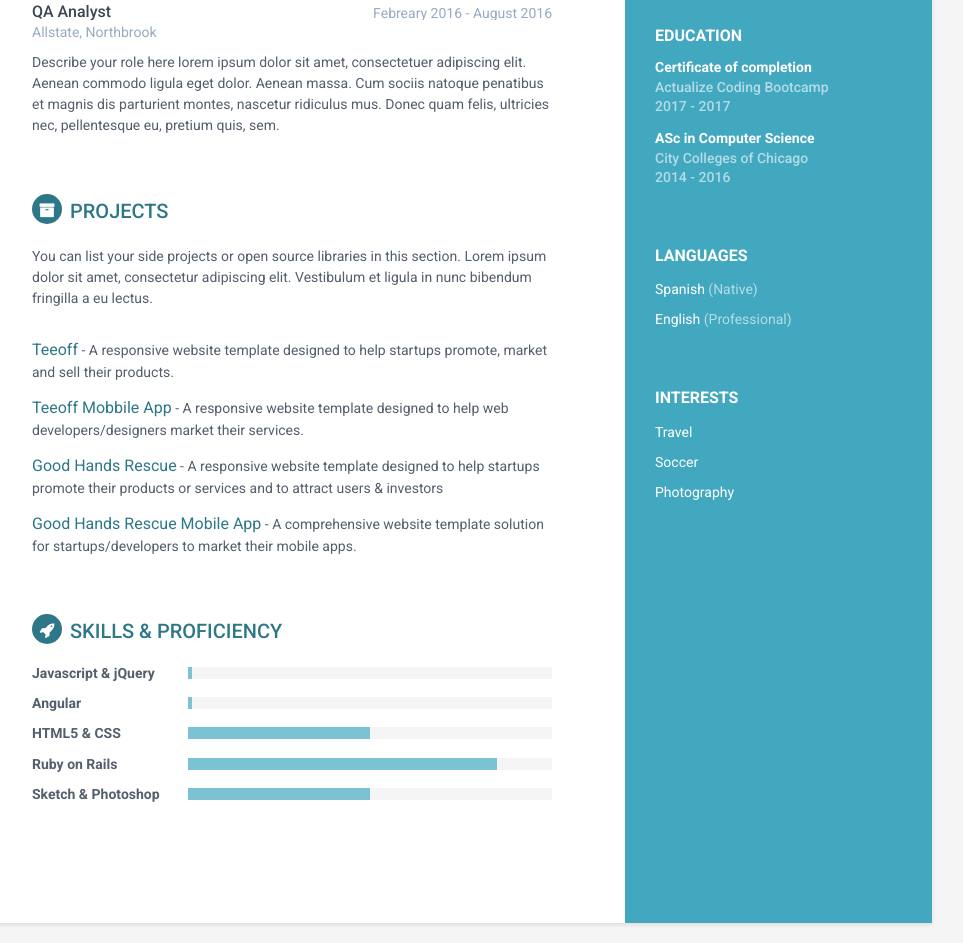
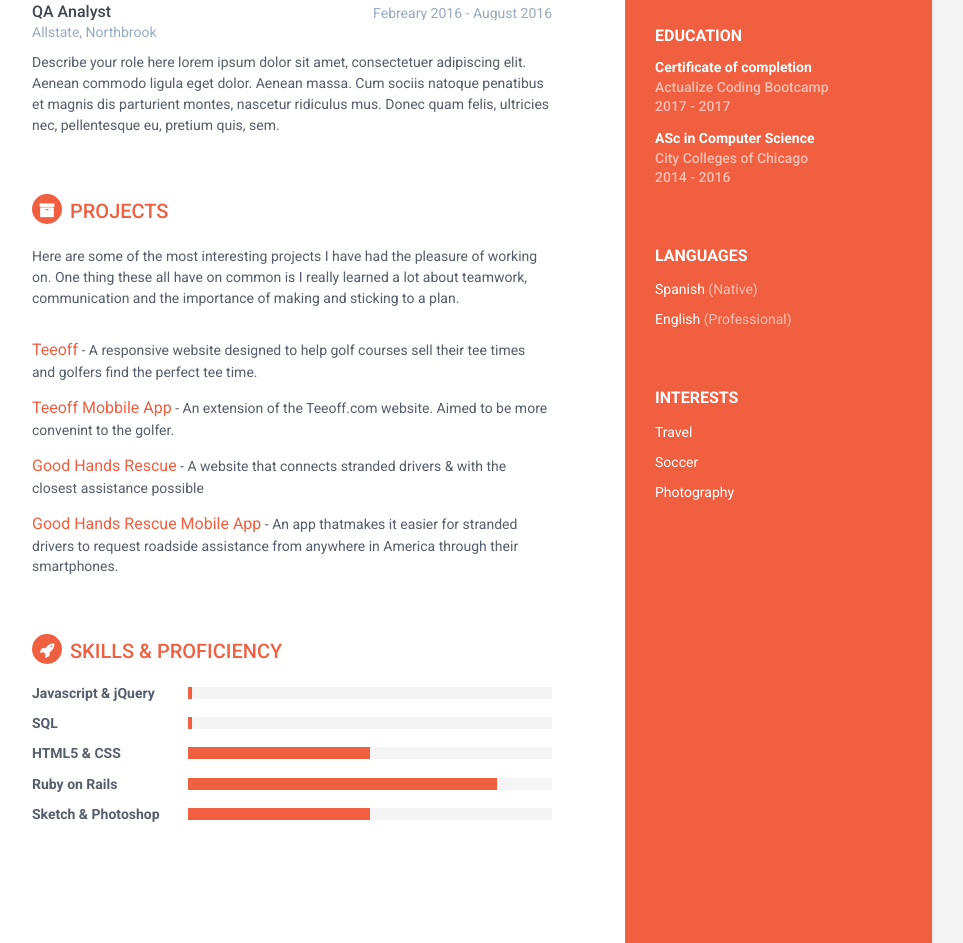
Before and after one commit to jonathanlmartinez/jonathanlmartinez.github.io, a website: page resume.html in a window 1280 px wide. Shown: the part 694-1637 px from the top of the page, without its empty margins (188-1151 px from the left). Drawn offline with Linux system fonts and the light colour scheme; files that its build step writes are made by us from their sources; files whose address does not match are found by name.

Commit message:
changed color and values on resume

```diff
--- a/css/styles.css
+++ b/css/styles.css
@@ -26,7 +26,7 @@ h6 {
   font-weight: 700;
 }
 a {
-  color: #2d7788;
+  color: #F05F40;
   -webkit-transition: all 0.4s ease-in-out;
   -moz-transition: all 0.4s ease-in-out;
   -ms-transition: all 0.4s ease-in-out;
@@ -43,7 +43,7 @@ p {
   line-height: 1.5;
 }
 .wrapper {
-  background: #42A8C0;
+  background: #F05F40;
   max-width: 960px;
   margin: 0 auto;
   position: relative;
@@ -52,7 +52,7 @@ p {
   box-shadow: 0px 2px 4px rgba(0, 0, 0, 0.1);
 }
 .sidebar-wrapper {
-  background: #42A8C0;
+  background: #F05F40;
   position: absolute;
   right: 0;
   width: 307px;
@@ -163,7 +163,7 @@ p {
   text-transform: uppercase;
   font-size: 20px;
   font-weight: 500;
-  color: #2d7788;
+  color: #F05F40;
   position: relative;
   margin-top: 0;
   margin-bottom: 20px;
@@ -182,7 +182,7 @@ p {
   -moz-background-clip: padding;
   -webkit-background-clip: padding-box;
   background-clip: padding-box;
-  background: #2d7788;
+  background: #F05F40;
   text-align: center;
   padding-top: 8px;
   font-size: 16px;
@@ -244,7 +244,7 @@ p {
 }
 .skillset .level-bar-inner {
   height: 12px;
-  background: #7bc2d3;
+  background: #F05F40;
 }
 .footer {
   padding: 30px;
--- a/resume.html
+++ b/resume.html
@@ -88,8 +88,8 @@
                 <div class="summary">
                     <p>
                     I am a recent Actualize Coding Bootcamp graduate looking to start my careeer as a Software Develper.
-                    I have experience in the softaware delevoplent industry. As part of the QA team I work closely with developers and bussiness analyst to deliver qiality pieces of software and functionality. Using tool Jira and methodoligies like waterfall and agile.  <br>
-                    I am very committed to deliver an outstanding service. I have a broad perspective and an array of interpersonal skills such as easily absorbing knowledge, capable of global communication,able to work flexibly and able to adapt to changing work environments.</p>
+                    I have experience in the softaware delevoplent industry. As part of the QA team I work closely with developers and bussiness analyst to deliver qiality pieces of software and functionality. Using tools like Jira and methodoligies like Waterfall and Agile.  <br>
+                    I am very committed to deliver an outstanding service. I have a broad perspective and an array of interpersonal skills such as easily absorbing knowledge, capable of global communication, able to work flexibly and able to adapt to changing work environments.</p>
                 </div><!--//summary-->
             </section><!--//section-->
 
@@ -131,21 +131,21 @@
             <section class="section projects-section">
                 <h2 class="section-title"><i class="fa fa-archive"></i>Projects</h2>
                 <div class="intro">
-                    <p>You can list your side projects or open source libraries in this section. Lorem ipsum dolor sit amet, consectetur adipiscing elit. Vestibulum et ligula in nunc bibendum fringilla a eu lectus.</p>
+                    <p>Here are some of the most interesting projects I have had the pleasure of working on. One thing these all have on common is I really learned a lot about teamwork, communication and the importance of making and sticking to a plan.</p>
                 </div><!--//intro-->
                 <div class="item">
-                    <span class="project-title"><a href="">Teeoff</a></span> - <span class="project-tagline">A responsive website template designed to help startups promote, market and sell their products.</span>
+                    <span class="project-title"><a href="">Teeoff</a></span> - <span class="project-tagline">A responsive website designed to help golf courses sell their tee times and golfers find the perfect tee time.</span>
 
                 </div><!--//item-->
                 <div class="item">
                     <span class="project-title"><a href="http://themes.3rdwavemedia.com/website-templates/responsive-bootstrap-theme-web-development-agencies-devstudio/" target="_blank">Teeoff Mobbile App</a></span> -
-                    <span class="project-tagline">A responsive website template designed to help web developers/designers market their services. </span>
+                    <span class="project-tagline">An extension of the Teeoff.com website. Aimed to be more convenint to the golfer. </span>
                 </div><!--//item-->
                 <div class="item">
-                    <span class="project-title"><a href="https://m.goodhandsrescue.com/" target="_blank">Good Hands Rescue</a></span> - <span class="project-tagline">A responsive website template designed to help startups promote their products or services and to attract users &amp; investors</span>
+                    <span class="project-title"><a href="https://m.goodhandsrescue.com/" target="_blank">Good Hands Rescue</a></span> - <span class="project-tagline">A website that connects stranded drivers  &amp; with the closest assistance possible</span>
                 </div><!--//item-->
                 <div class="item">
-                    <span class="project-title"><a href="hhttp://themes.3rdwavemedia.com/website-templates/responsive-bootstrap-theme-mobile-apps-atom/" target="_blank">Good Hands Rescue Mobile App</a></span> - <span class="project-tagline">A comprehensive website template solution for startups/developers to market their mobile apps. </span>
+                    <span class="project-title"><a href="hhttp://themes.3rdwavemedia.com/website-templates/responsive-bootstrap-theme-mobile-apps-atom/" target="_blank">Good Hands Rescue Mobile App</a></span> - <span class="project-tagline">An app thatmakes it easier for stranded drivers to request roadside assistance from anywhere in America through their smartphones. </span>
                 </div><!--//item-->
 
             </section><!--//section-->
@@ -163,7 +163,7 @@
                     </div><!--//item-->
 
                     <div class="item">
-                        <h3 class="level-title">Angular</h3>
+                        <h3 class="level-title">SQL</h3>
                         <div class="level-bar">
                             <div class="level-bar-inner" data-level="1%">
                             </div>
@@ -209,9 +209,9 @@
     </footer><!--//footer-->
 
     <!-- Javascript -->
-    <script type="text/javascript" src="assets/plugins/jquery-1.11.3.min.js"></script>
-    <script type="text/javascript" src="assets/plugins/bootstrap/js/bootstrap.min.js"></script>
+    <script type="text/javascript" src="vendor/jquery/jquery-1.11.3.min.js"></script>
+    <script type="text/javascript" src="vendor/js/bootstrap.min.js"></script>
     <!-- custom js -->
-    <script type="text/javascript" src="assets/js/main.js"></script>
+    <script type="text/javascript" src="js/main.js"></script>
 </body>
 </html>
```
Also changed, not shown: index.html (+5 -5 lines).
